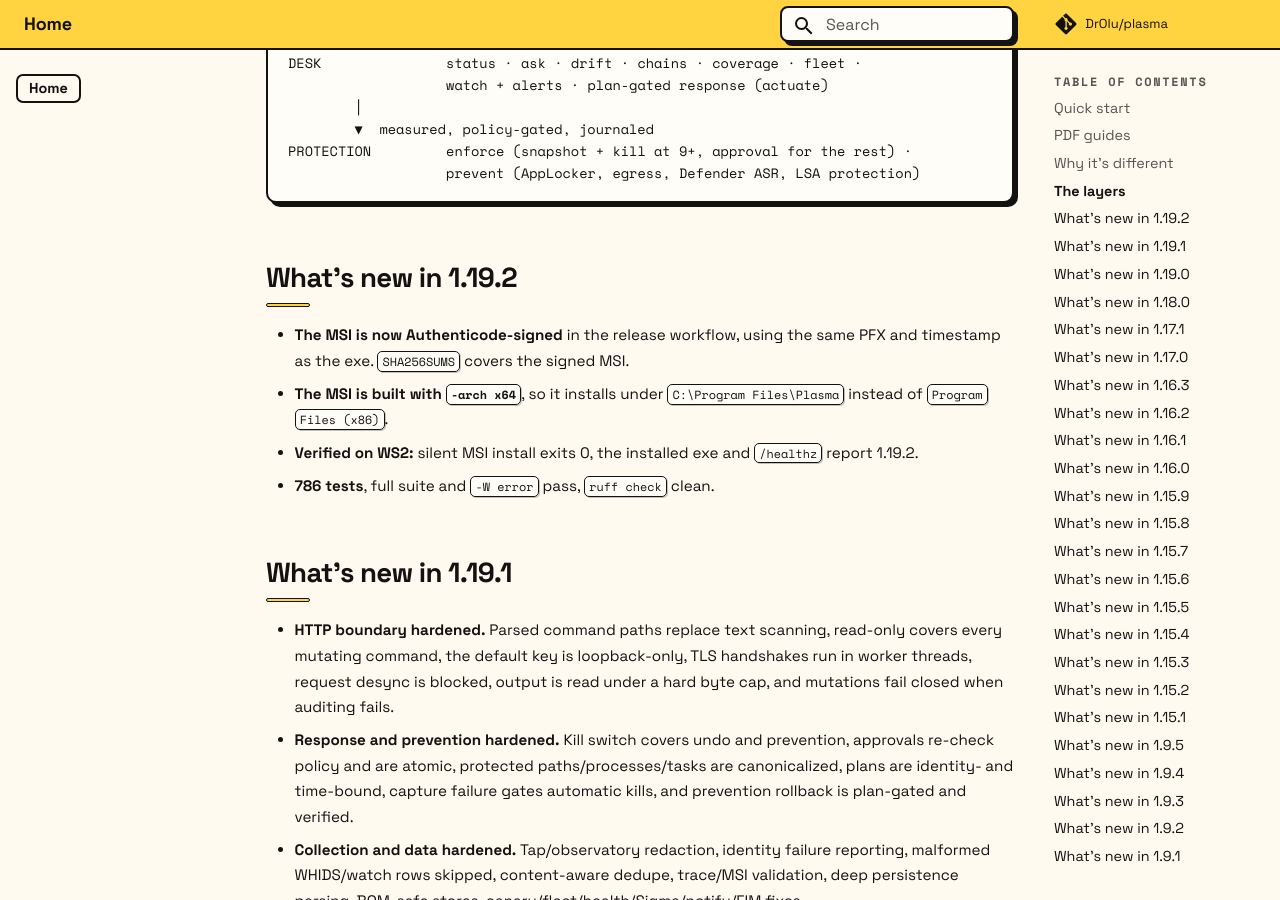
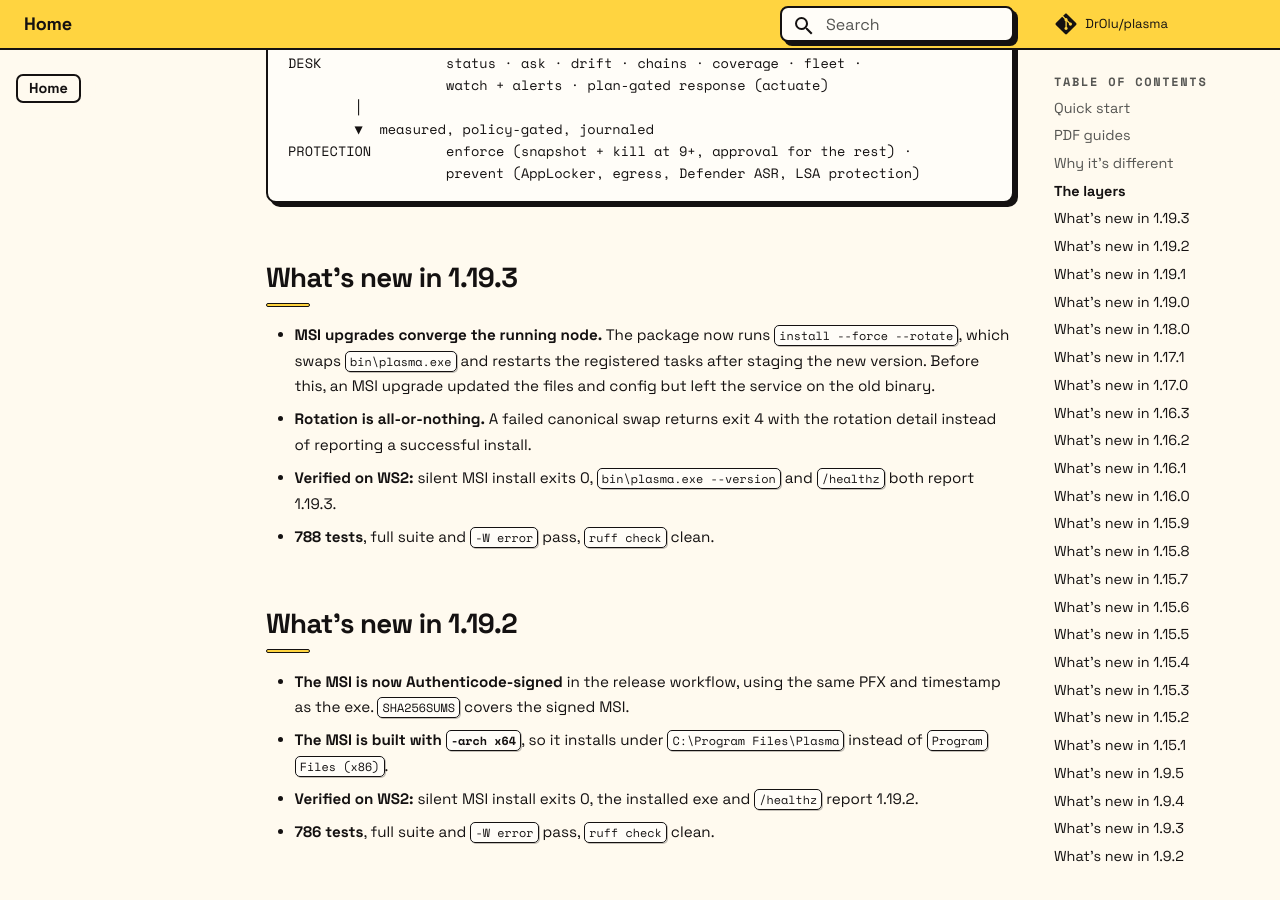
Before and after one commit to DrOlu/plasma, an MkDocs documentation site: the page built from docs/index.md, in a window 1280 px wide and 900 px high, scrolled down 3153 px. Built offline with MkDocs 1.6.1 and Material for MkDocs 9.7.7, drawn with Linux system fonts in a browser that asks for light colours; comment, search, counter and statistics services are not loaded; some of the changed text lies outside the part shown.

Commit message:
fix(msi): rotate canonical binary and restart tasks on upgrade
The MSI custom action ran install --force, which staged the new version
and updated config.json but left bin\plasma.exe and the running tasks on
the previous release. Add install --rotate, used by the MSI, to swap the
canonical binary and restart the registered tasks; a failed rotation now
exits 4 instead of reporting success.

Bump to 1.19.3 and refresh docs, website and PDFs.

````diff
--- a/docs/index.md
+++ b/docs/index.md
@@ -1,12 +1,12 @@
 <div class="raft-hero" markdown="0">
-<p class="raft-eyebrow">Windows EDR &middot; v1.19.2</p>
+<p class="raft-eyebrow">Windows EDR &middot; v1.19.3</p>
 <h1>No log lake.<br>No cloud.<br>No blind trust.</h1>
 <p class="raft-lede">Plasma keeps the telemetry on the box, answers questions with a
 121M on-device model, and makes every response named, journaled, and reversible.
 The endpoint can explain itself &mdash; without shipping its diary anywhere.</p>
 <div class="raft-actions">
 <a class="raft-btn primary" href="getting-started/">Get started</a>
-<a class="raft-btn" href="https://github.com/DrOlu/plasma/releases/latest">Download v1.19.2</a>
+<a class="raft-btn" href="https://github.com/DrOlu/plasma/releases/latest">Download v1.19.3</a>
 <a class="raft-btn" href="agent-native/">Agent-native operation</a>
 </div>
 <div class="raft-badges">
@@ -111,6 +111,19 @@ DESK               status · ask · drift · chains · coverage · fleet ·
 PROTECTION         enforce (snapshot + kill at 9+, approval for the rest) ·
                    prevent (AppLocker, egress, Defender ASR, LSA protection)
 ```
+
+## What's new in 1.19.3
+
+- **MSI upgrades converge the running node.** The package now runs
+  `install --force --rotate`, which swaps `bin\plasma.exe` and restarts the
+  registered tasks after staging the new version. Before this, an MSI
+  upgrade updated the files and config but left the service on the old
+  binary.
+- **Rotation is all-or-nothing.** A failed canonical swap returns exit 4
+  with the rotation detail instead of reporting a successful install.
+- **Verified on WS2:** silent MSI install exits 0, `bin\plasma.exe
+  --version` and `/healthz` both report 1.19.3.
+- **788 tests**, full suite and `-W error` pass, `ruff check` clean.
 
 ## What's new in 1.19.2
 
--- a/plasma/__init__.py
+++ b/plasma/__init__.py
@@ -1,5 +1,5 @@
 """Plasma — agent-based EDR bundle with a frozen neuralOS instance."""
 
-__version__ = "1.19.2"
+__version__ = "1.19.3"
 PRODUCT = "Plasma"
 SCHEMA_VERSION = 1
--- a/pyproject.toml
+++ b/pyproject.toml
@@ -4,7 +4,7 @@ build-backend = "setuptools.build_meta"
 
 [project]
 name = "plasma-edr"
-version = "1.19.2"
+version = "1.19.3"
 description = "Plasma — an agent-based EDR bundle: Sentinel detection layer + a frozen neuralOS instance"
 readme = "README.md"
 requires-python = ">=3.9"
````
Also changed, not shown: CHANGELOG.md (+16 -0 lines), docs/changelog.md (+16 -0 lines), docs/cli.md (+4 -2 lines), docs/deployment.md (+12 -7 lines), website/index.html (+7 -7 lines), 9 other files.
